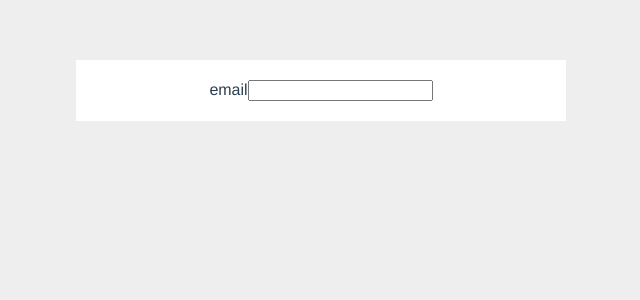
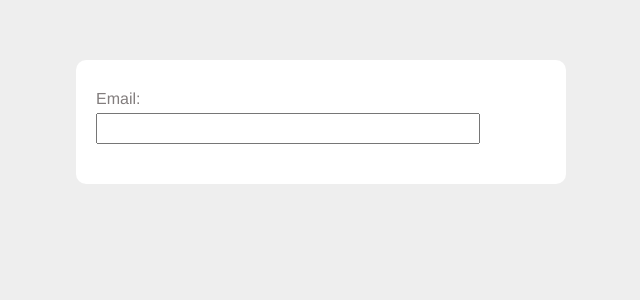
Before and after one commit to swostika61/vue-practice, a Vue app in the folder form/: page / in a window 1280 px wide. Shown: the top 300 px of the page, without its empty margins (319-959 px from the left). Built offline with nearby package versions, Linux system fonts and the light colour scheme.

Commit message:
use of v-model for email

```diff
--- a/form/src/components/SignUp.vue
+++ b/form/src/components/SignUp.vue
@@ -1,19 +1,37 @@
 <template>
   <form action="">
-    <label>email</label>
-    <input type="text" />
+    <label>Email:</label>
+    <input type="text" required v-model="email" />
   </form>
+  <p>{{ email }}</p>
 </template>
 
 <script>
-export default {};
+export default {
+  data() {
+    return { email: "" };
+  },
+};
 </script>
 
 <style>
 form {
   width: 450px;
   background: #fff;
-  margin:auto;
-  padding:20px
+  margin: auto;
+  padding: 30px 20px;
+  display: flex;
+  border-radius: 10px;
+  flex-direction: column;
+}
+label {
+  display: flex;
+  margin-bottom: 5px;
+  color: rgb(130, 125, 125);
+}
+input {
+  width: 80%;
+  padding: 6px 10px;
+  margin-bottom: 10px;
 }
 </style>
```
